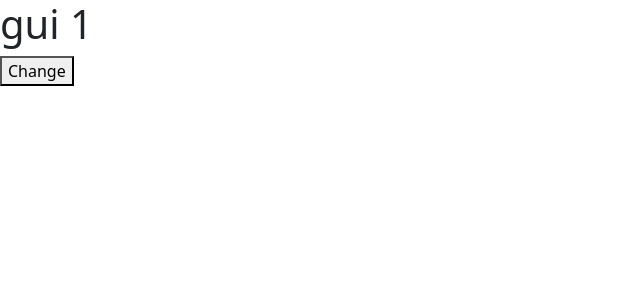
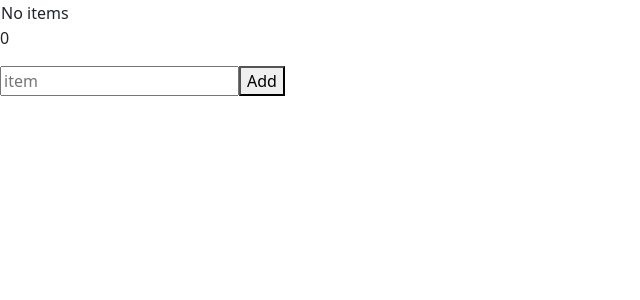
Before and after one commit to guidonunes/e-commerce-mern-react-exercises-, a React (Vite) app: page / in a window 1280 px wide. Shown: the top 300 px of the page, without its empty margins (0-640 px from the left). Built offline with nearby package versions, Linux system fonts and the light colour scheme.

Commit message:
implement immutable array exercise

```diff
--- a/src/App.jsx
+++ b/src/App.jsx
@@ -1,25 +1,32 @@
 import React, { useState } from 'react';
 
 function App() {
-  const [myObj, setMyObj] = useState({
-    key1: 'gui 1',
-    key2: 'gui 2',
-    key3: 'gui 3',
-  });
+  const [list, setList] = useState([]);
+  const [item, setItem] = useState('');
 
-  const change = () => {
-    setMyObj(
-      prevObj => ({
-        ...prevObj,
-        key1: 'gui 1 changed',
-      })
-    );
+  const addToList = () => {
+    list.push(item);
+    setList([...list]);
   }
 
   return (
     <div>
-      <h1>{myObj.key1}</h1>
-      <button onClick={change}>Change</button>
+      <table>
+        <tbody>
+          {list.length!==0?(
+            list.map((item, index) => (
+              <tr key={index}>
+                <td>{item}</td>
+                <td><button>Remove</button></td>
+              </tr>
+            ))
+          ):(<tr><td>No items</td></tr>)}
+        </tbody>
+      </table>
+
+      <p>{list.length}</p>
+      <input onChange={(e)=>setItem(e.target.value)} placeholder='item' />
+      <button onClick={addToList}>Add</button>
     </div>
   )
 }
```
